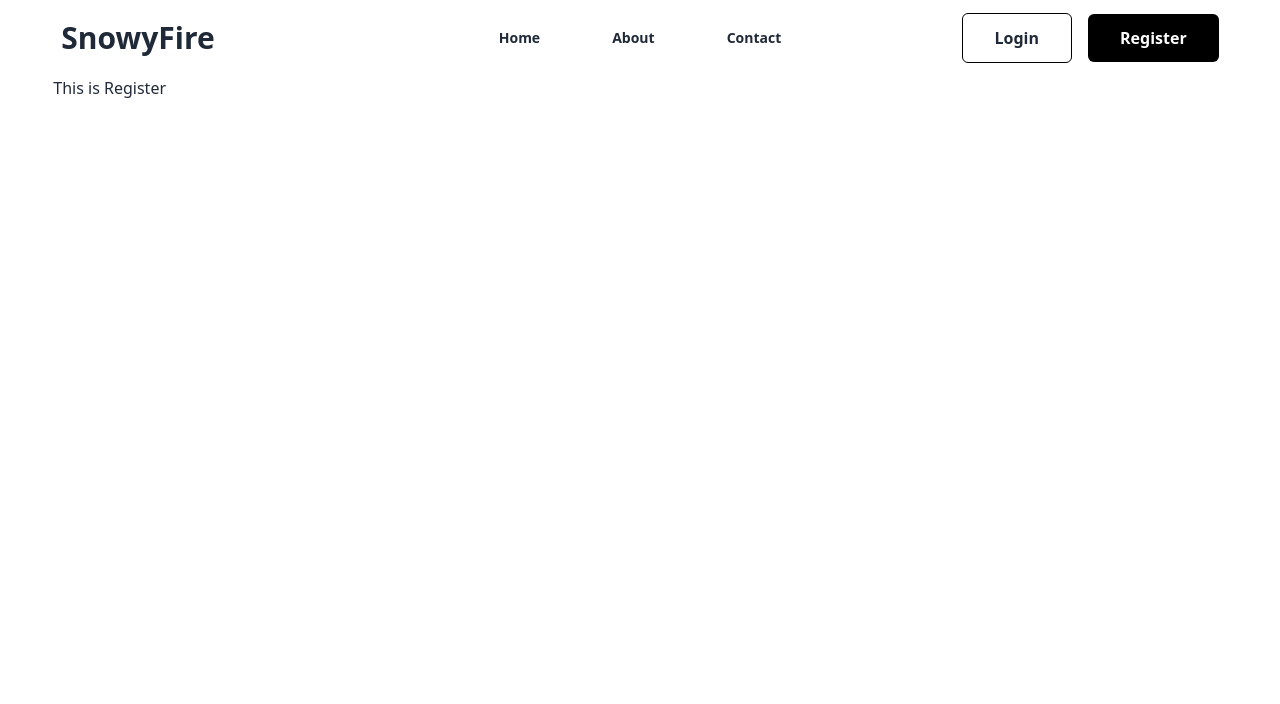
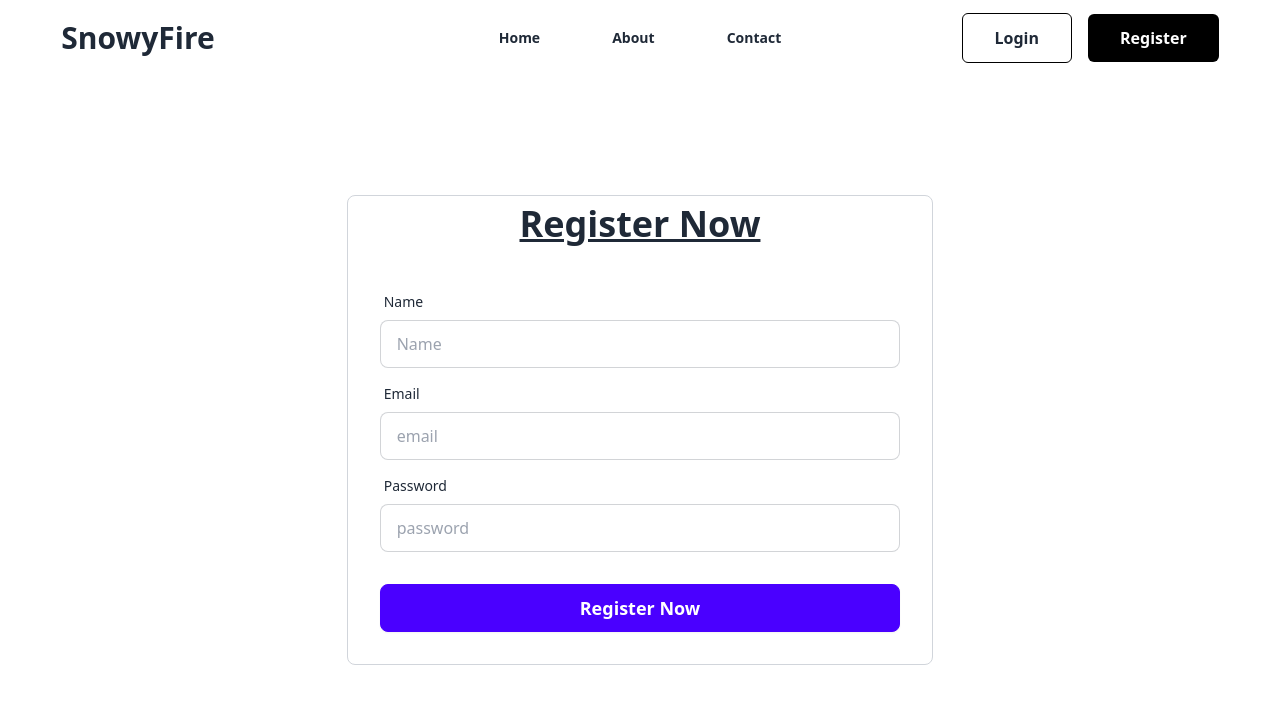
Before and after one commit to ataullah1/Firebase-Resourch, a React (Vite) app in the folder Practices-3/: page /register in a window 1280 px wide. Shown: the top 704 px of the page. Built offline with nearby package versions, Linux system fonts and the light colour scheme.

Commit message:
Login Registe Form Create

```diff
--- a/Practices-3/src/pages/Login/Login.jsx
+++ b/Practices-3/src/pages/Login/Login.jsx
@@ -1,7 +1,53 @@
 const Login = () => {
   return (
-    <div>
-      <h1>login From</h1>
+    <div className="flex items-center justify-center min-h-[calc(100vh-92px)]">
+      <div className="w-full md:w-9/12 lg:w-1/2 mx-auto border border-gray-300 rounded-lg">
+        {' '}
+        <h1 className="font-bold text-4xl text-center underline py-2">
+          Login Now
+        </h1>
+        <form className="card-body">
+          <div className="form-control">
+            <label className="label">
+              <span className="label-text">Email</span>
+            </label>
+            <input
+              type="email"
+              name="email"
+              placeholder="email"
+              className="input input-bordered"
+              required
+            />
+          </div>
+          <div className="form-control">
+            <label className="label">
+              <span className="label-text">Password</span>
+            </label>
+            <input
+              type="password"
+              name="password"
+              placeholder="password"
+              className="input input-bordered"
+              required
+            />
+            <label className="label">
+              <a
+                href="#"
+                className="text-primary label-text-alt link link-hover"
+              >
+                Forgot password?
+              </a>
+            </label>
+          </div>
+          <div className="form-control mt-6">
+            <input
+              type="submit"
+              className="btn btn-primary text-white font-semibold text-lg"
+              value="Log In"
+            />
+          </div>
+        </form>
+      </div>
     </div>
   );
 };
--- a/Practices-3/src/pages/Register/Register.jsx
+++ b/Practices-3/src/pages/Register/Register.jsx
@@ -1,7 +1,54 @@
 const Register = () => {
   return (
-    <div>
-      <h1>This is Register</h1>
+    <div className="flex items-center justify-center min-h-[calc(100vh-92px)]">
+      <div className="w-full md:w-9/12 lg:w-1/2 mx-auto border border-gray-300 rounded-lg">
+        <h1 className="font-bold text-4xl text-center underline py-2">
+          Register Now
+        </h1>
+        <form className="card-body">
+          <div className="form-control">
+            <label className="label">
+              <span className="label-text">Name</span>
+            </label>
+            <input
+              type="text"
+              placeholder="Name"
+              className="input input-bordered"
+            />
+          </div>
+          <div className="form-control">
+            <label className="label">
+              <span className="label-text">Email</span>
+            </label>
+            <input
+              type="email"
+              name="email"
+              placeholder="email"
+              className="input input-bordered"
+              required
+            />
+          </div>
+          <div className="form-control">
+            <label className="label">
+              <span className="label-text">Password</span>
+            </label>
+            <input
+              type="password"
+              name="password"
+              placeholder="password"
+              className="input input-bordered"
+              required
+            />
+          </div>
+          <div className="form-control mt-6">
+            <input
+              type="submit"
+              className="btn btn-primary text-white font-semibold text-lg"
+              value="Register Now"
+            />
+          </div>
+        </form>
+      </div>
     </div>
   );
 };
```
